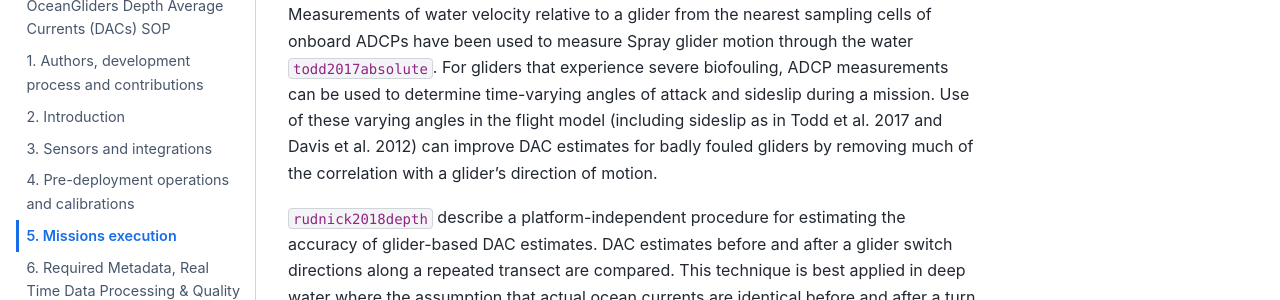
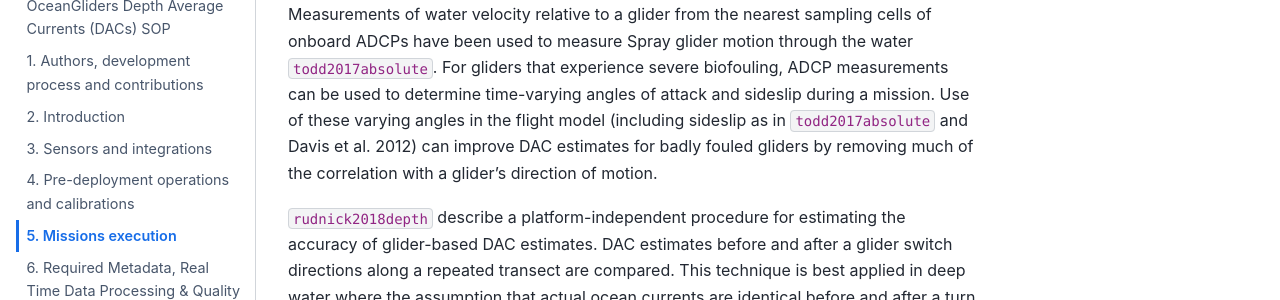
Before and after one commit to OceanGlidersCommunity/DepthAverageCurrents_SOP, a Jupyter Book: the page built from sections/DACs_mission_execution.md, in a window 1280 px wide and 900 px high, scrolled down 874 px. Shown: the part 203-503 px from the top of the window. Built offline with Jupyter Book 1.0.4 settings and Sphinx 7.4.7 and the Sphinx Book theme 1.1.4, drawn with Linux system fonts in a browser that asks for light colours; cross-references to code outside the pages are shown as plain code.

Commit message:
docs: add citation {cite:t}`todd2017absolute` (#120)

```diff
--- a/sections/DACs_mission_execution.md
+++ b/sections/DACs_mission_execution.md
@@ -21,7 +21,7 @@ Collection of magnetometer data needs to be enabled during deployment in order t
 ### Spray
 Measurements of water velocity relative to a glider from the nearest sampling cells of onboard ADCPs have been used to measure Spray glider motion through the water {cite:p}`todd2017absolute`.
 For gliders that experience severe biofouling, ADCP measurements can be used to determine time-varying angles of attack and sideslip during a mission.
-Use of these varying angles in the flight model (including sideslip as in Todd et al. 2017 and Davis et al. 2012) can improve DAC estimates for badly fouled gliders by removing much of the correlation with a glider’s direction of motion.
+Use of these varying angles in the flight model (including sideslip as in {cite:t}`todd2017absolute` and Davis et al. 2012) can improve DAC estimates for badly fouled gliders by removing much of the correlation with a glider’s direction of motion.
 
 {cite:t}`rudnick2018depth` describe a platform-independent procedure for estimating the accuracy of glider-based DAC estimates.
 DAC estimates before and after a glider switch directions along a repeated transect are compared.
```
